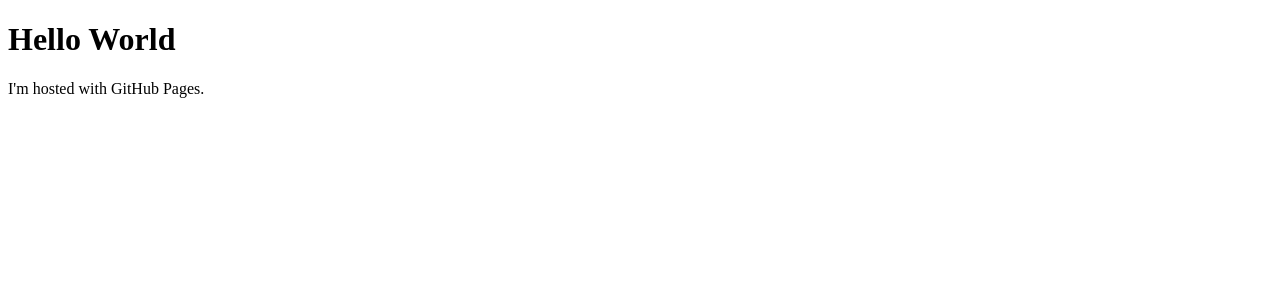
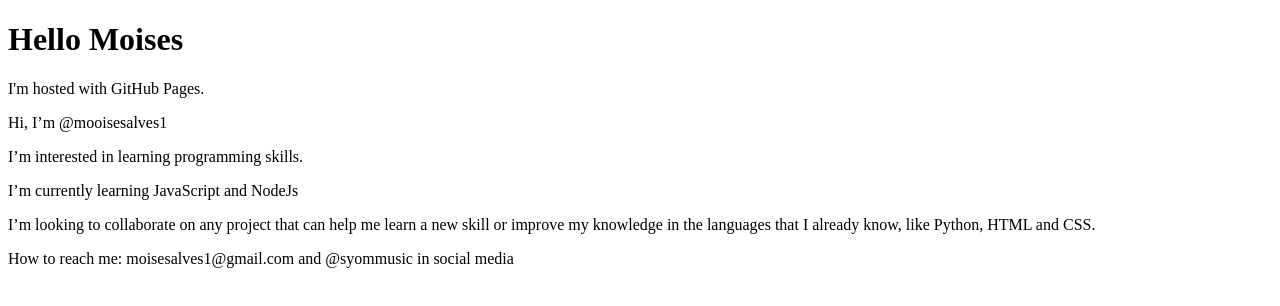
Before and after one commit to moisesalves1/moisesalves1, a plain HTML site: page index.html in a window 1280 px wide. Drawn offline with Linux system fonts and the light colour scheme.

Commit message:
update index.html
First changes, with Div and READ.ME info

```diff
--- a/index.html
+++ b/index.html
@@ -1,7 +1,17 @@
 <!DOCTYPE html>
 <html>
+<head>
+	<title>Moises Alves</title>
+</head>
 <body>
-<h1>Hello World</h1>
-<p>I'm hosted with GitHub Pages.</p>
+<h1>Hello Moises</h1>
+	<p>I'm hosted with GitHub Pages.</p>
+<div>
+	<p>Hi, I’m @mooisesalves1</p>
+	<p>I’m interested in learning programming skills.</p>
+	<p>I’m currently learning JavaScript and NodeJs</p>
+	<p>I’m looking to collaborate on any project that can help me learn a new skill or improve my knowledge in the languages that I already know, like Python, HTML and CSS.</p>
+	<p>How to reach me: moisesalves1@gmail.com and @syommusic in social media</p>
+</div>
 </body>
 </html>
```
